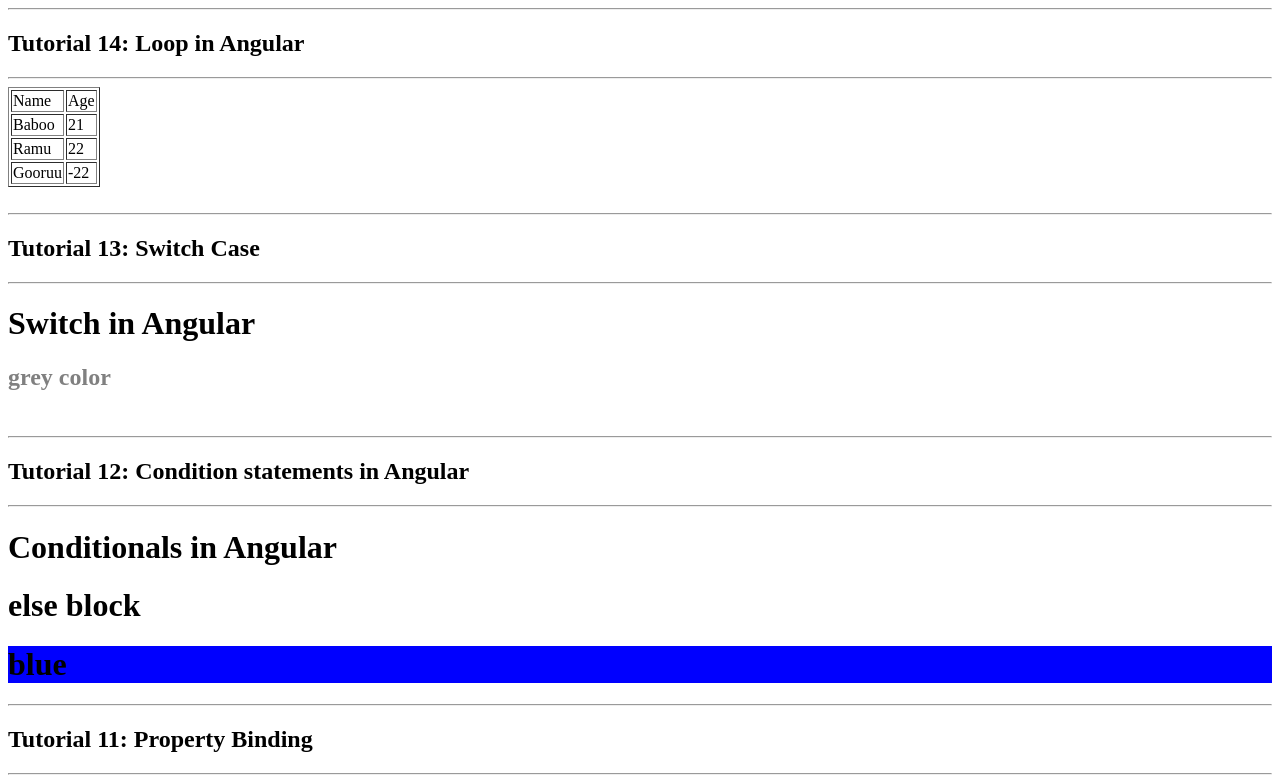
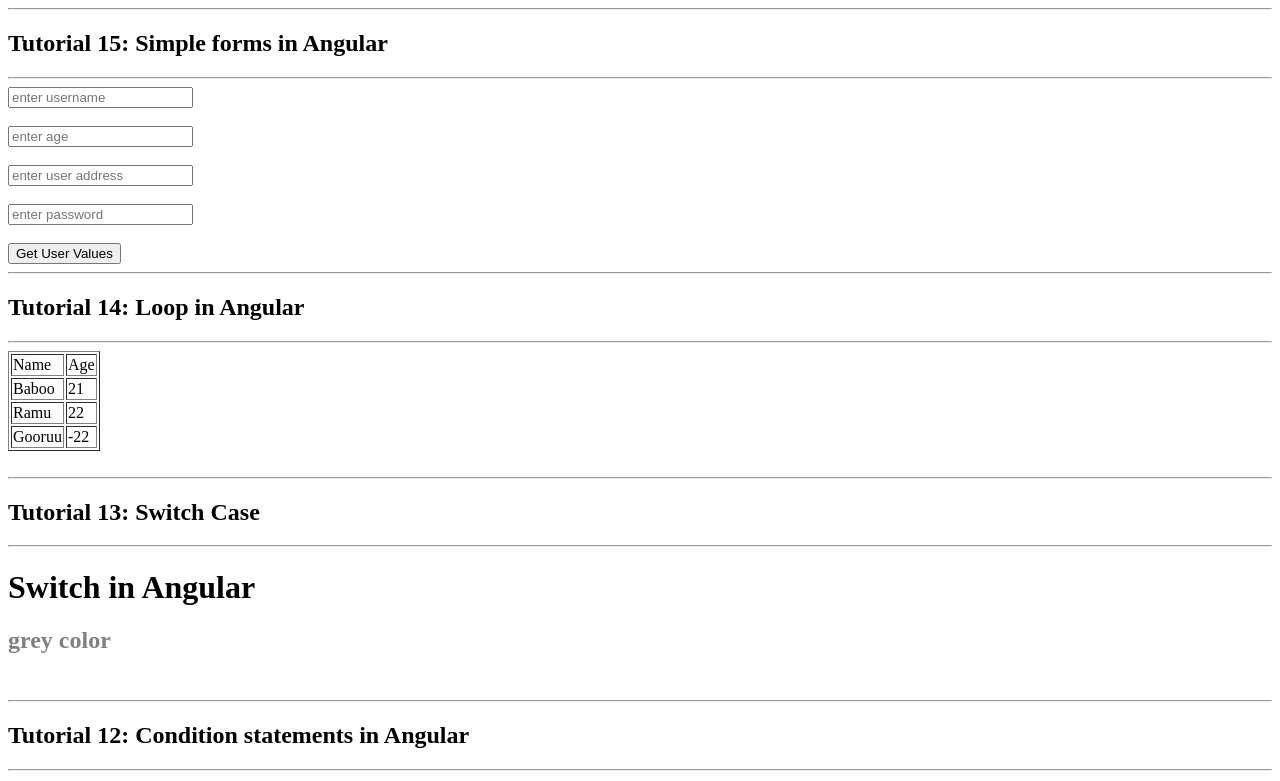
Before and after one commit to Samuel787/learning-angular, an Angular app: page / in a window 1280 px wide. Shown: the top 781 px of the page. Built offline with nearby package versions, Linux system fonts and the light colour scheme.

Commit message:
Angular Tut15

```diff
--- a/src/app/app.component.html
+++ b/src/app/app.component.html
@@ -1,3 +1,18 @@
+<hr/>
+<h2>Tutorial 15: Simple forms in Angular</h2>
+<hr/>
+<form #simpleForm="ngForm" (ngSubmit)="getValuesTut15(simpleForm.value)">
+    <input type="text" ngModel name="user" placeholder="enter username"/>
+    <br/><br/>
+    <input type="text" ngModel name="age" placeholder="enter age"/>
+    <br/><br/>
+    <input type="text" ngModel name="addr" placeholder="enter user address"/>
+    <br/><br/>
+    <input type="password" ngModel name="pwd" placeholder="enter password"/>
+    <br/><br/>
+    <button>Get User Values</button>
+</form>
+
 <hr/>
 <h2>Tutorial 14: Loop in Angular</h2>
 <hr/>
--- a/src/app/app.component.ts
+++ b/src/app/app.component.ts
@@ -6,6 +6,11 @@
   styleUrls: ['./app.component.scss']
 })
 export class AppComponent {
+
+  getValuesTut15(val){
+    console.log(val)
+  }
+
   tut14_data = [
     {
       name: "Baboo",
--- a/src/app/app.module.ts
+++ b/src/app/app.module.ts
@@ -3,6 +3,7 @@
 
 import { AppRoutingModule } from './app-routing.module';
 import { AppComponent } from './app.component';
+import { FormsModule} from '@angular/forms'
 
 @NgModule({
   declarations: [
@@ -10,7 +11,8 @@
   ],
   imports: [
     BrowserModule,
-    AppRoutingModule
+    AppRoutingModule,
+    FormsModule
   ],
   providers: [],
   bootstrap: [AppComponent]
```
